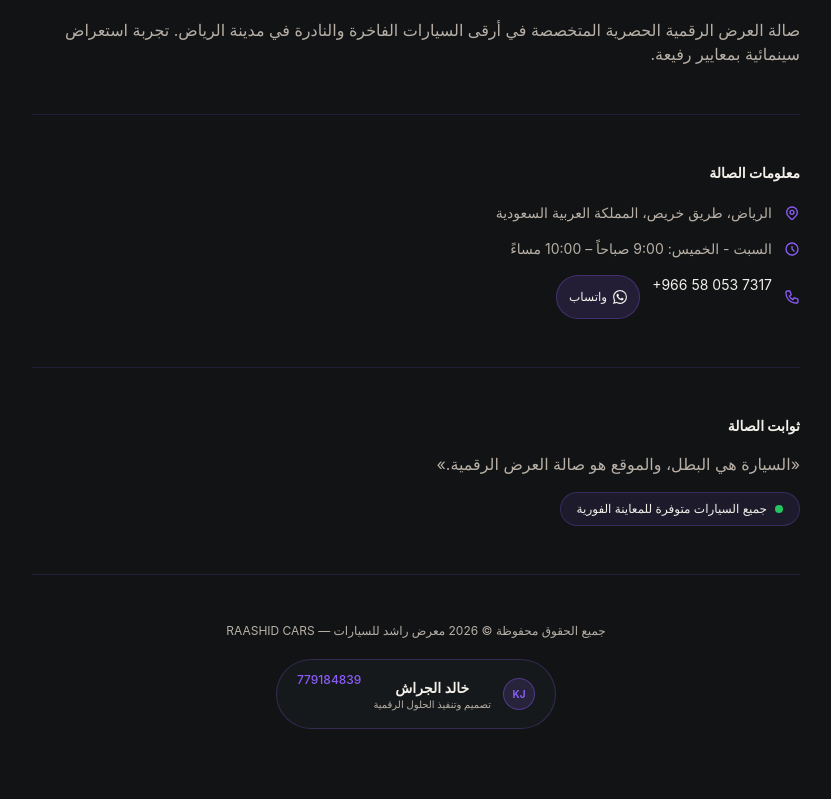
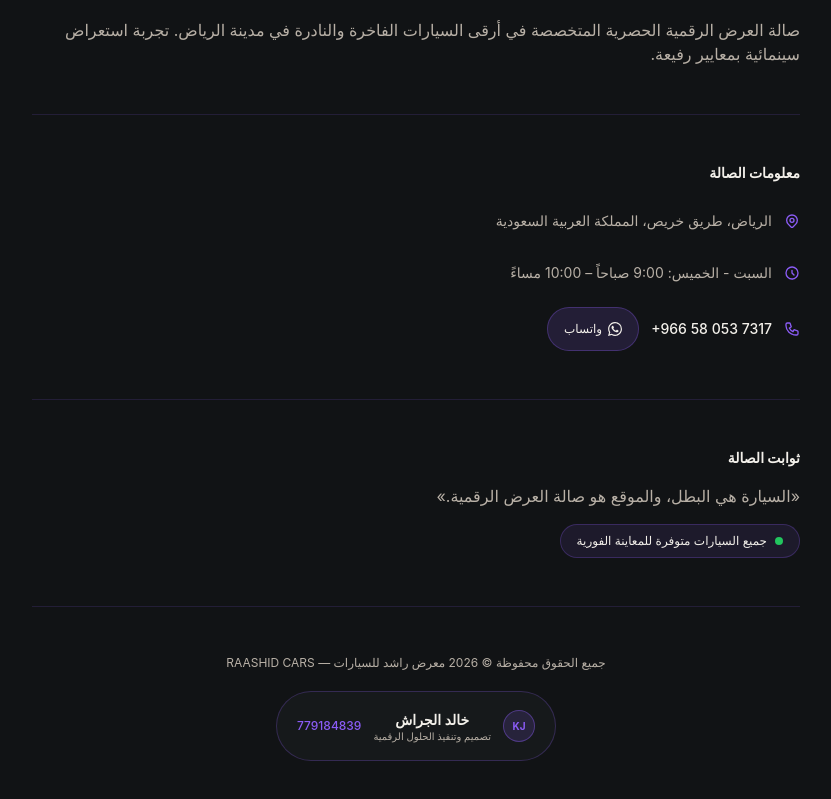
Before and after one commit to nadr67557-glitch/raashid-cars-showroom, a Next.js app: page / in a window 1280 px wide. Shown: the part 946-1745 px from the top of the page, without its empty margins (224-1055 px from the left). Built offline with nearby package versions, Linux system fonts and the light colour scheme.

Commit message:
Update page.tsx

```diff
--- a/src/app/page.tsx
+++ b/src/app/page.tsx
@@ -62,28 +62,33 @@ export default function Home() {
                   <path strokeLinecap="round" strokeLinejoin="round" strokeWidth={2} d="M17.657 16.657L13.414 20.9a1.998 1.998 0 01-2.827 0l-4.244-4.243a8 8 0 1111.314 0z" />
                   <path strokeLinecap="round" strokeLinejoin="round" strokeWidth={2} d="M15 11a3 3 0 11-6 0 3 3 0 016 0z" />
                 </svg>
-                <span className="text-sm text-[#B8B0A6]">الرياض، طريق خريص، المملكة العربية السعودية</span>
+                <span className="h-9 flex items-center text-sm text-[#B8B0A6]">الرياض، طريق خريص، المملكة العربية السعودية</span>
               </div>
 
               <div className="flex items-center gap-3">
                 <svg className="w-4 h-4 text-[#8B5CF6] flex-shrink-0" fill="none" stroke="currentColor" viewBox="0 0 24 24">
                   <path strokeLinecap="round" strokeLinejoin="round" strokeWidth={2} d="M12 8v4l3 3m6-3a9 9 0 11-18 0 9 9 0 0118 0z" />
                 </svg>
-                <span className="text-sm text-[#B8B0A6]">السبت - الخميس: 9:00 صباحاً – 10:00 مساءً</span>
+                <span className="h-9 flex items-center text-sm text-[#B8B0A6]">السبت - الخميس: 9:00 صباحاً – 10:00 مساءً</span>
               </div>
 
+              {/* صف الهاتف: صناديق موحدة الارتفاع = استواء تام */}
               <div className="flex items-center gap-3">
                 <svg className="w-4 h-4 text-[#8B5CF6] flex-shrink-0" fill="none" stroke="currentColor" viewBox="0 0 24 24">
                   <path strokeLinecap="round" strokeLinejoin="round" strokeWidth={2} d="M3 5a2 2 0 012-2h3.28a1 1 0 01.948.684l1.498 4.493a1 1 0 01-.502 1.21l-2.257 1.13a11.042 11.042 0 005.516 5.516l1.13-2.257a1 1 0 011.21-.502l4.493 1.498a1 1 0 01.684.949V19a2 2 0 01-2 2h-1C9.716 21 3 14.284 3 7V5z" />
                 </svg>
-                <a href="tel:+966580537317" dir="ltr" className="text-sm text-[#F3F0EA] hover:text-[#8B5CF6] transition-colors">
+                <a
+                  href="tel:+966580537317"
+                  dir="ltr"
+                  className="h-9 flex items-center text-sm font-medium text-[#F3F0EA] hover:text-[#8B5CF6] transition-colors"
+                >
                   +966 58 053 7317
                 </a>
                 <a
                   href="https://wa.me/966580537317"
                   target="_blank"
                   rel="noopener noreferrer"
-                  className="flex items-center gap-1.5 px-3 py-1 bg-[#8B5CF6]/15 border border-[#8B5CF6]/30 rounded-full text-xs text-[#F3F0EA] hover:bg-[#8B5CF6]/25 transition-all"
+                  className="h-9 flex items-center gap-1.5 px-4 bg-[#8B5CF6]/15 border border-[#8B5CF6]/30 rounded-full text-xs text-[#F3F0EA] hover:bg-[#8B5CF6]/25 transition-all"
                 >
                   <svg className="w-3.5 h-3.5" fill="currentColor" viewBox="0 0 24 24">
                     <path d="M17.472 14.382c-.297-.149-1.758-.867-2.03-.967-.273-.099-.471-.148-.67.15-.197.297-.767.966-.94 1.164-.173.199-.347.223-.644.075-.297-.15-1.255-.463-2.39-1.475-.883-.788-1.48-1.761-1.653-2.059-.173-.297-.018-.458.13-.606.134-.133.298-.347.446-.52.149-.174.198-.298.298-.497.099-.198.05-.371-.025-.52-.075-.149-.669-1.612-.916-2.207-.242-.579-.487-.5-.669-.51-.173-.008-.371-.01-.57-.01-.198 0-.52.074-.792.372-.272.297-1.04 1.016-1.04 2.479 0 1.462 1.065 2.875 1.213 3.074.149.198 2.096 3.2 5.077 4.487.709.306 1.262.489 1.694.625.712.227 1.36.195 1.871.118.571-.085 1.758-.719 2.006-1.413.248-.694.248-1.289.173-1.413-.074-.124-.272-.198-.57-.347m-5.421 7.403h-.004a9.87 9.87 0 01-5.031-1.378l-.361-.214-3.741.982.998-3.648-.235-.374a9.86 9.86 0 01-1.51-5.26c.001-5.45 4.436-9.884 9.888-9.884 2.64 0 5.122 1.03 6.988 2.898a9.825 9.825 0 012.893 6.994c-.003 5.45-4.437 9.884-9.885 9.884m8.413-18.297A11.815 11.815 0 0012.05 0C5.495 0 .16 5.335.157 11.892c0 2.096.547 4.142 1.588 5.945L.057 24l6.305-1.654a11.882 11.882 0 005.683 1.448h.005c6.554 0 11.89-5.335 11.893-11.893a11.821 11.821 0 00-3.48-8.413z" />
@@ -110,20 +115,24 @@ export default function Home() {
 
           <div className="border-t border-[#8B5CF6]/15"></div>
 
-          {/* الفوتر: حقوق + كبسولة المصمم (سطر واحد منتظم) */}
+          {/* الفوتر: كبسولة المصمم بصناديق موحدة = سطر واحد مستوٍ */}
           <div className="space-y-5 text-center">
             <p className="text-xs text-[#B8B0A6]">
               جميع الحقوق محفوظة © 2026 معرض راشد للسيارات — RAASHID CARS
             </p>
-            <div className="inline-flex items-center justify-center gap-3 px-5 py-3 rounded-full border border-[#8B5CF6]/25 bg-[#1B1E20]/60">
-              <span className="w-8 h-8 bg-[#8B5CF6]/15 border border-[#8B5CF6]/40 rounded-full flex items-center justify-center flex-shrink-0">
+            <div className="inline-flex items-center gap-3 px-5 py-3 rounded-full border border-[#8B5CF6]/25 bg-[#1B1E20]/60">
+              <span className="w-8 h-8 self-center bg-[#8B5CF6]/15 border border-[#8B5CF6]/40 rounded-full flex items-center justify-center flex-shrink-0">
                 <span className="text-[10px] font-bold text-[#8B5CF6]">KJ</span>
               </span>
-              <span className="flex flex-col items-center leading-tight text-center">
+              <span className="self-center flex flex-col items-center leading-tight text-center">
                 <span className="text-sm font-semibold text-[#F3F0EA]">خالد الجراش</span>
                 <span className="text-[10px] text-[#B8B0A6]">تصميم وتنفيذ الحلول الرقمية</span>
               </span>
-              <a href="tel:779184839" dir="ltr" className="text-xs font-medium text-[#8B5CF6] hover:text-[#A78BFA] transition-colors flex-shrink-0">
+              <a
+                href="tel:779184839"
+                dir="ltr"
+                className="h-9 self-center flex items-center text-xs font-medium text-[#8B5CF6] hover:text-[#A78BFA] transition-colors flex-shrink-0"
+              >
                 779184839
               </a>
             </div>
```
